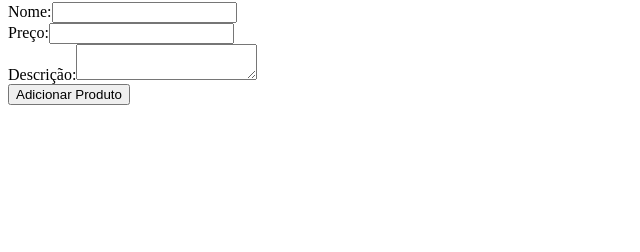
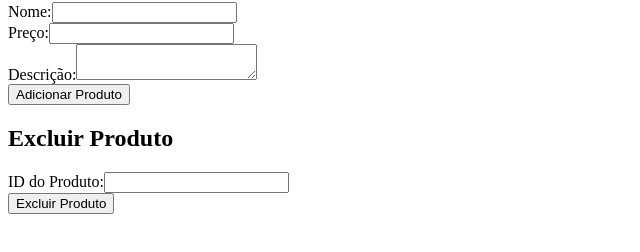
Before and after one commit to Mari-Couto/Ecommerce-api, a React (Vite) app in the folder Front_ecommerce/: page / in a window 1280 px wide. Shown: the part 154-406 px from the top of the page, without its empty margins (0-640 px from the left). Built offline with nearby package versions, Linux system fonts and the light colour scheme; no server answers.

Commit message:
delete de produtos no react

```diff
--- a/Front_ecommerce/src/App.jsx
+++ b/Front_ecommerce/src/App.jsx
@@ -1,4 +1,5 @@
 import './App.css'
+import DeleteProduct from './components/DeleteProduct';
 import OneProduct from './components/OneProduct';
 import ProductList from './components/ProductList';
 import SendProduct from './components/SendProduct';
@@ -10,6 +11,7 @@ function App() {
         <OneProduct/>
         <ProductList/>
         <SendProduct/>
+        <DeleteProduct/>
       </div>
   )
 }
--- /dev/null
+++ b/Front_ecommerce/src/components/DeleteProduct.jsx
@@ -0,0 +1,39 @@
+import { useState } from 'react';
+import axios from 'axios';
+
+const DeleteProduct = () => {
+  const [productId, setProductId] = useState('');
+  const [message, setMessage] = useState('');
+
+  const handleChange = (e) => {
+    setProductId(e.target.value);
+  };
+
+  const handleSubmit = async (e) => {
+    e.preventDefault();
+
+    try {
+      const response = await axios.delete(`http://localhost:3000/produtos/${productId}`);
+      setMessage(response.data.message);
+      setProductId('');
+    } catch (error) {
+      setMessage('Erro ao excluir produto. Por favor, tente novamente.');
+    }
+  };
+
+  return (
+    <div>
+      <h2>Excluir Produto</h2>
+      <form onSubmit={handleSubmit}>
+        <div>
+          <label>ID do Produto:</label>
+          <input type="text" value={productId} onChange={handleChange} required />
+        </div>
+        <button type="submit">Excluir Produto</button>
+      </form>
+      {message && <p>{message}</p>}
+    </div>
+  );
+};
+
+export default DeleteProduct;
```
